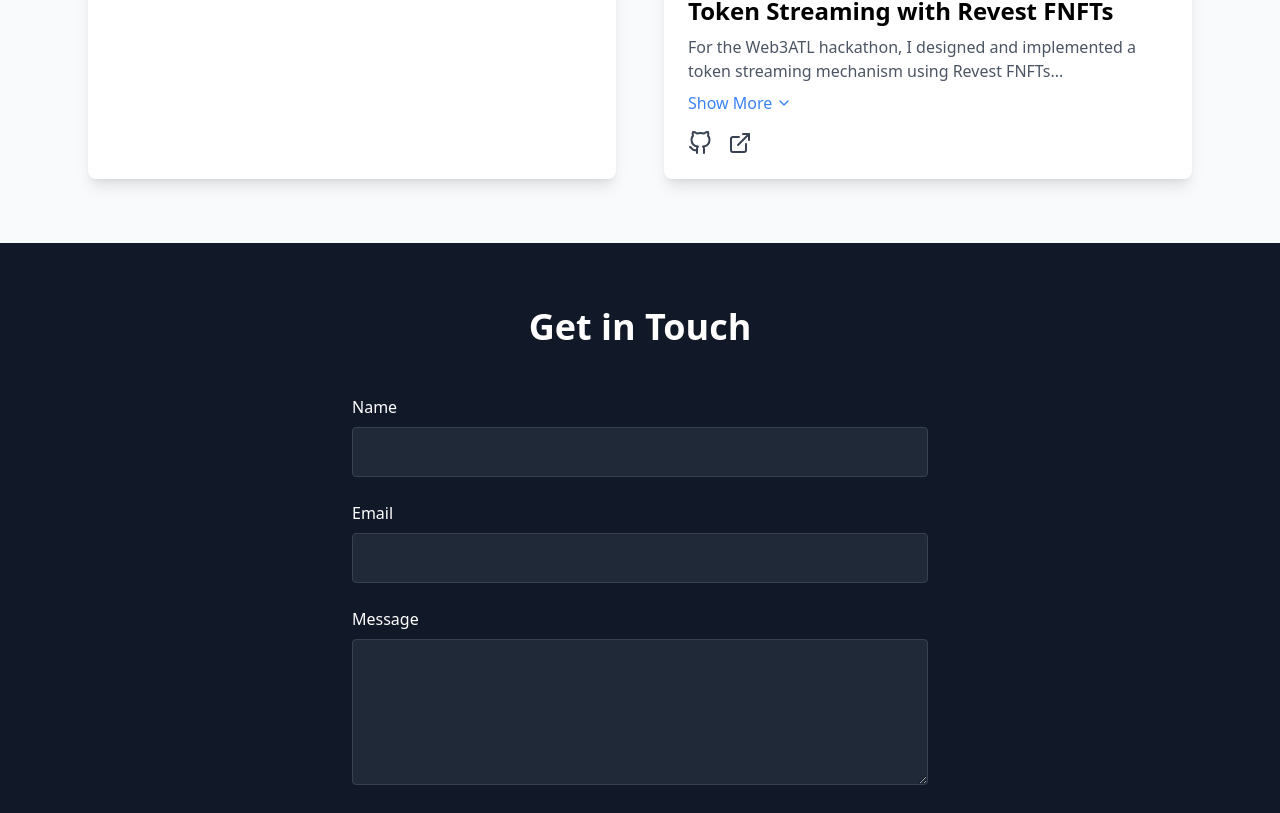
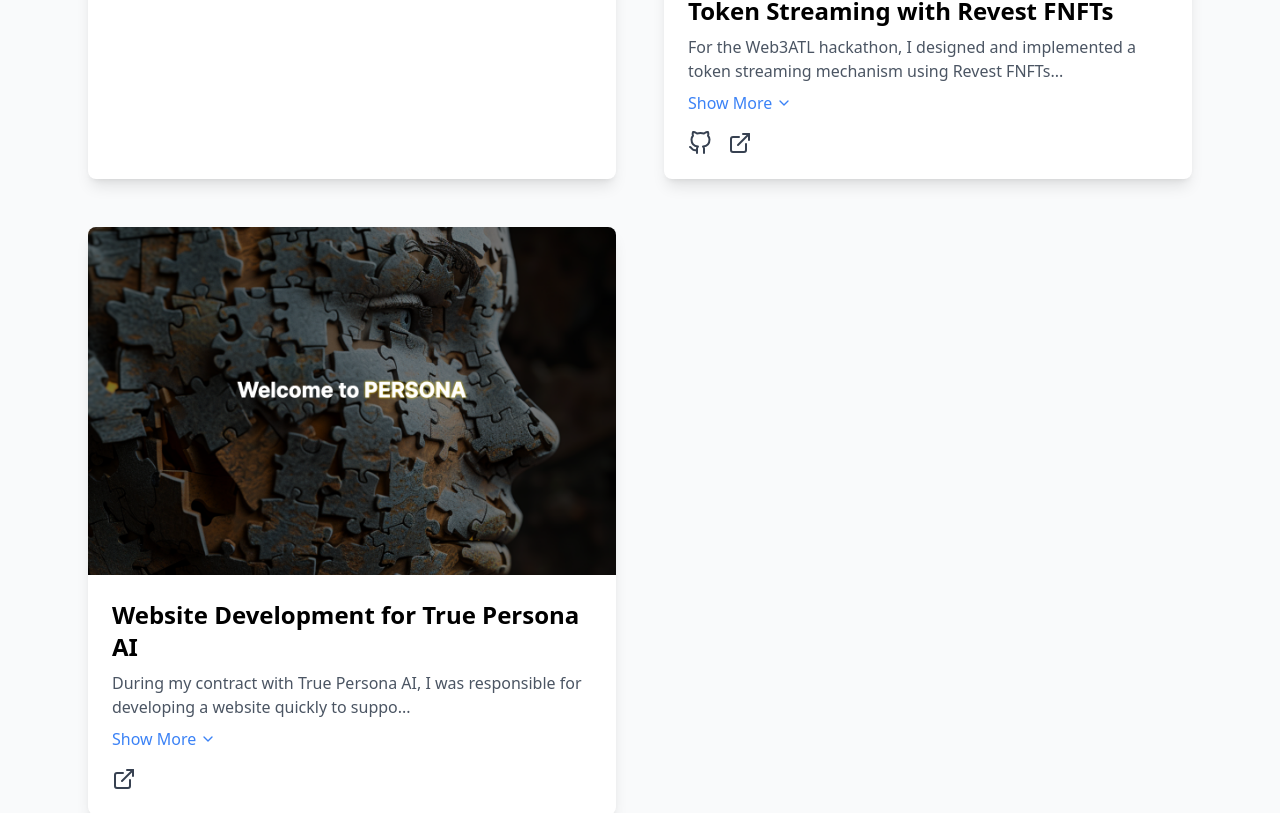
Before and after one commit to TrentConley/personal_website, a Next.js app: page / in a window 1280 px wide. Shown: the part 1509-2322 px from the top of the page. Built offline with nearby package versions, Linux system fonts and the light colour scheme.

Commit message:
added more projects

```diff
--- a/components/Portfolio.tsx
+++ b/components/Portfolio.tsx
@@ -18,11 +18,21 @@ export default function Portfolio() {
       title: "Token Streaming with Revest FNFTs",
       image: "/revest.png",
       description:
-        "For the Web3ATL hackathon, I designed and implemented a token streaming mechanism using Revest FNFTs, offering both linear and quadratic withdrawal methods. I enhanced the RevestV2 contracts by introducing a batch minting process, creating one FNFT per second from creation until time lock expiration. This approach allows users to withdraw tokens at predetermined intervals seamlessly. I developed multiple withdrawal functions to handle different streaming strategies and wrote comprehensive tests to validate functionality and ensure reliability. Additionally, I modified auxiliary components such as the lock manager and interfaces to support the new streaming features, resulting in a robust and flexible token streaming solution.",
+        "For the Web3ATL hackathon, I designed and implemented a token streaming mechanism using Revest FNFTs, offering both linear and quadratic withdrawal methods. I enhanced the RevestV2 contracts by introducing a batch minting process, creating one FNFT per second from creation until time lock expiration. This approach allows users to withdraw tokens at predetermined intervals seamlessly. I developed multiple withdrawal functions to handle different streaming strategies and wrote comprehensive tests to validate functionality and ensure reliability. Additionally, I modified auxiliary components such as the lock manager and interfaces to support the new streaming features, resulting in a robust and flexible token streaming solution. [Buidlbox Project](https://app.buidlbox.io/projects/token-str?path=projects%2Ftoken-str). Although the initial prize was $2,500, Revest's value increased before distribution, resulting in earnings of over $8,000 in Ethereum at the time.",
       links: {
         github: "https://github.com/TrentConley/RevestV2-Streaming",
         website:
           "https://app.buidlbox.io/projects/token-str?path=projects%2Ftoken-str",
+      },
+    },
+    {
+      id: 3,
+      title: "Website Development for True Persona AI",
+      image: "/persona.png",
+      description:
+        "During my contract with True Persona AI, I was responsible for developing a website quickly to support their demos showcasing how generative AI can synthesize the personalities and skills of multiple individuals to form effective consulting teams. The website has been instrumental in over a dozen demonstrations, directly contributing to a successful fundraising round for the startup. You can view the website [here](https://team-builder-v2.vercel.app/).",
+      links: {
+        website: "https://team-builder-v2.vercel.app/",
       },
     },
     // Add more projects as needed
```
Also changed, not shown: public/persona.png (added).
